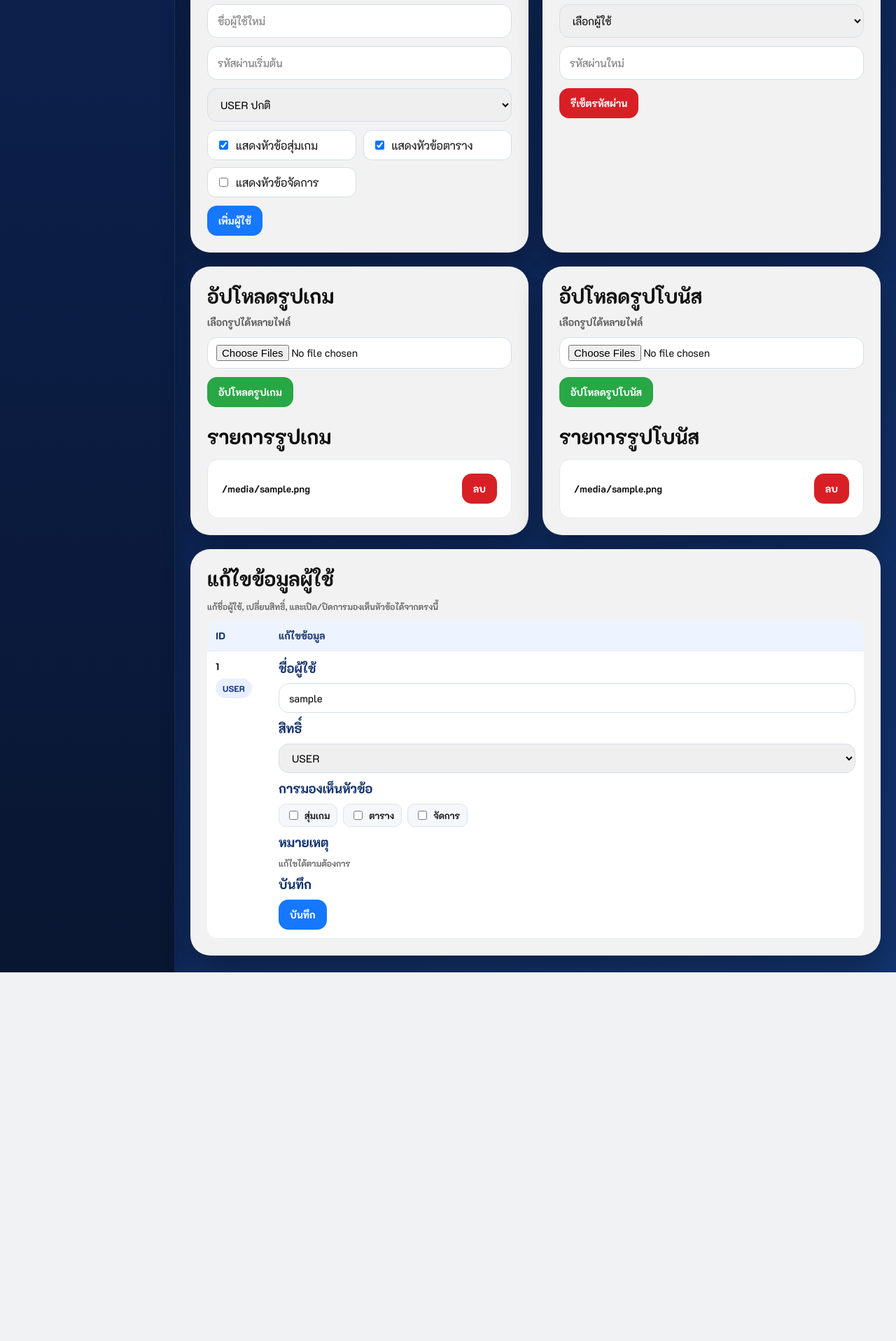
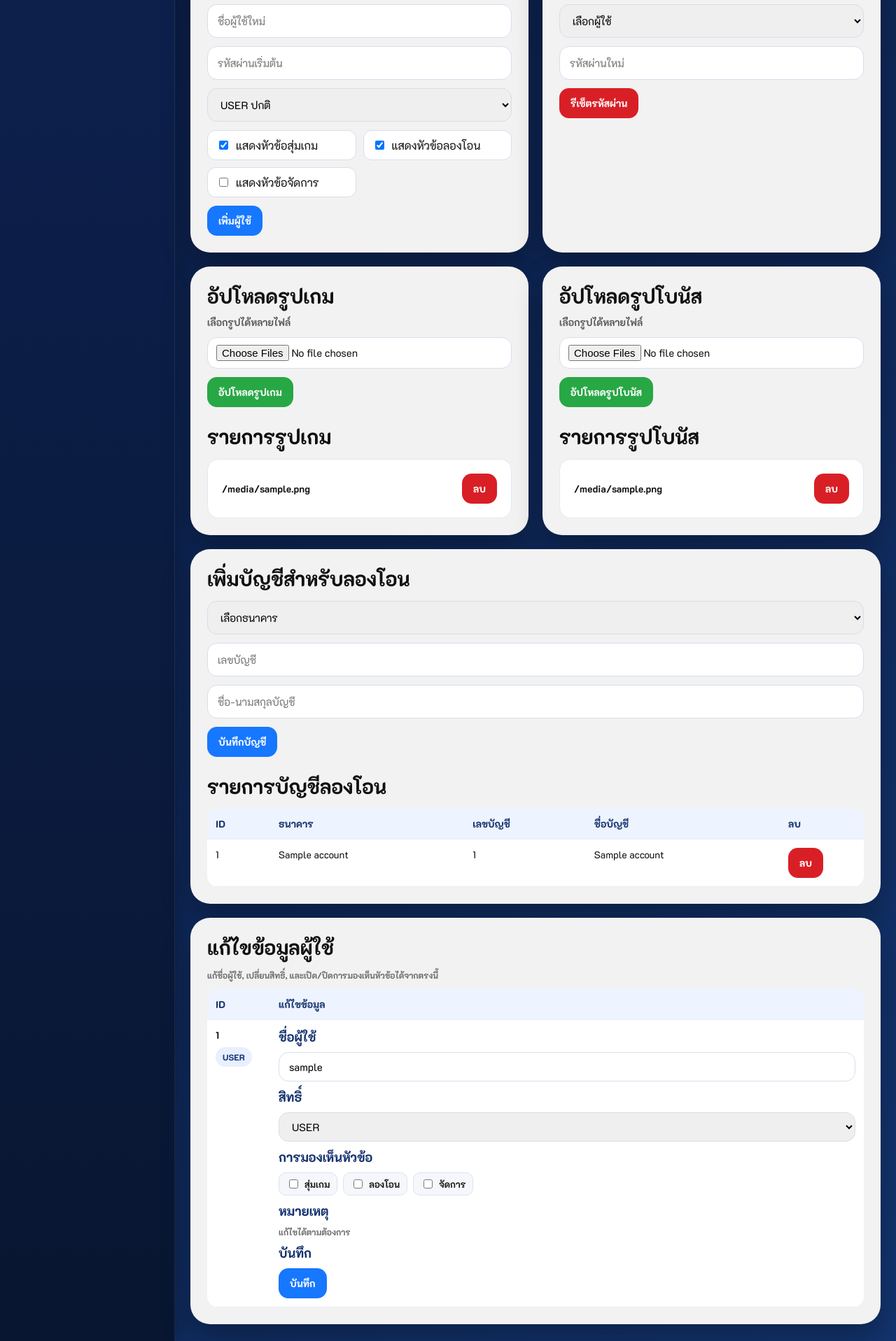
Before and after one commit to aitpakorn1998-eng/T-AVENGER, a Flask app: template templates/manage.html in a window 1280 px wide. Shown: the part 159-2076 px from the top of the page at 70% size. Before the commit the page ends 1549 px from the top, so only its background shows below. Run offline with Flask 3, Linux system fonts and the light colour scheme; the template is opened without the code that fills it: most values are stand-ins (such as "Sample title", 1, 10 or a date in 2020).

Commit message:
Update manage.html

```diff
--- a/templates/manage.html
+++ b/templates/manage.html
@@ -267,6 +267,10 @@ th{
             <a href="{{ url_for('random_page') }}">สุ่มเกม</a>
             {% endif %}
 
+            {% if show_transfer_check %}
+            <a href="{{ url_for('transfer_check_page') }}">ลองโอน</a>
+            {% endif %}
+
             {% if is_admin and show_manage %}
             <a href="{{ url_for('manage_page') }}" class="active">จัดการ</a>
             {% endif %}
@@ -308,8 +312,8 @@ th{
                         </label>
 
                         <label class="check-item">
-                            <input type="checkbox" name="show_table" value="1" checked>
-                            <span>แสดงหัวข้อตาราง</span>
+                            <input type="checkbox" name="show_transfer_check" value="1" checked>
+                            <span>แสดงหัวข้อลองโอน</span>
                         </label>
 
                         <label class="check-item">
@@ -387,6 +391,57 @@ th{
             </div>
 
             <div class="panel" style="grid-column:1 / -1;">
+                <h2>เพิ่มบัญชีสำหรับลองโอน</h2>
+                <form method="POST" action="{{ url_for('add_bank_account') }}">
+                    <select class="select" name="bank_name" required>
+                        <option value="">เลือกธนาคาร</option>
+                        {% for bank in thai_banks %}
+                        <option value="{{ bank }}">{{ bank }}</option>
+                        {% endfor %}
+                    </select>
+                    <input class="input" type="text" name="account_number" placeholder="เลขบัญชี" required>
+                    <input class="input" type="text" name="account_name" placeholder="ชื่อ-นามสกุลบัญชี" required>
+                    <button class="btn btn-blue" type="submit">บันทึกบัญชี</button>
+                </form>
+
+                <h2 style="margin-top:24px;">รายการบัญชีลองโอน</h2>
+                <div class="table-wrap">
+                    <table>
+                        <thead>
+                            <tr>
+                                <th style="width:90px;">ID</th>
+                                <th>ธนาคาร</th>
+                                <th>เลขบัญชี</th>
+                                <th>ชื่อบัญชี</th>
+                                <th style="width:120px;">ลบ</th>
+                            </tr>
+                        </thead>
+                        <tbody>
+                            {% if bank_accounts %}
+                                {% for account in bank_accounts %}
+                                <tr>
+                                    <td>{{ account.id }}</td>
+                                    <td>{{ account.bank_name }}</td>
+                                    <td>{{ account.account_number }}</td>
+                                    <td>{{ account.account_name }}</td>
+                                    <td>
+                                        <form method="POST" action="{{ url_for('delete_bank_account', account_id=account.id) }}" onsubmit="return confirm('ลบบัญชีนี้หรือไม่?')">
+                                            <button class="btn btn-red" type="submit">ลบ</button>
+                                        </form>
+                                    </td>
+                                </tr>
+                                {% endfor %}
+                            {% else %}
+                                <tr>
+                                    <td colspan="5">ยังไม่มีข้อมูลบัญชีลองโอน</td>
+                                </tr>
+                            {% endif %}
+                        </tbody>
+                    </table>
+                </div>
+            </div>
+
+            <div class="panel" style="grid-column:1 / -1;">
                 <h2>แก้ไขข้อมูลผู้ใช้</h2>
                 <div class="small-text" style="margin-bottom:12px;">
                     แก้ชื่อผู้ใช้, เปลี่ยนสิทธิ์, และเปิด/ปิดการมองเห็นหัวข้อได้จากตรงนี้
@@ -440,8 +495,8 @@ th{
                                                     </label>
 
                                                     <label>
-                                                        <input type="checkbox" name="show_table" value="1" {% if user.show_table %}checked{% endif %}>
-                                                        <span>ตาราง</span>
+                                                        <input type="checkbox" name="show_transfer_check" value="1" {% if user.show_transfer_check %}checked{% endif %}>
+                                                        <span>ลองโอน</span>
                                                     </label>
 
                                                     <label>
```
